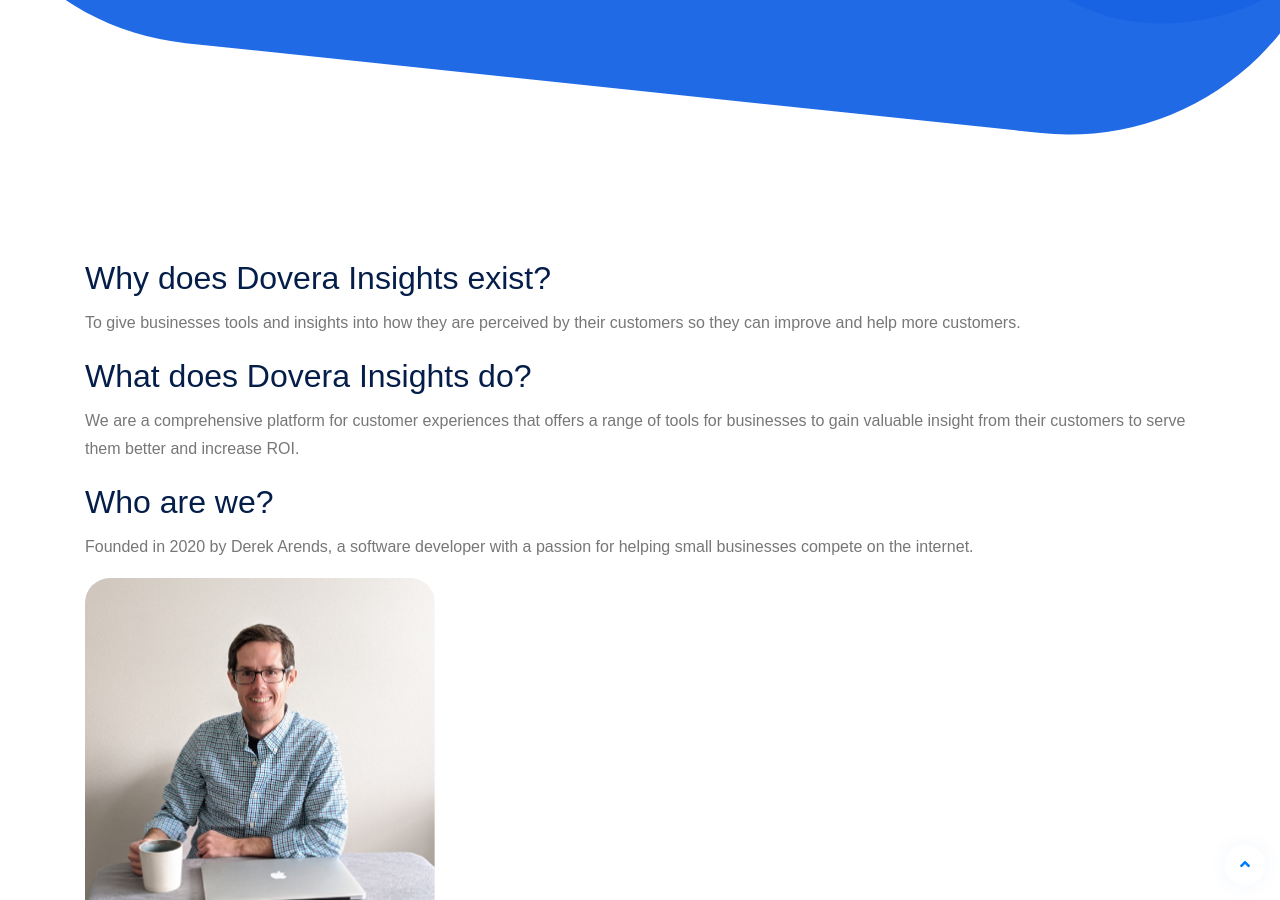
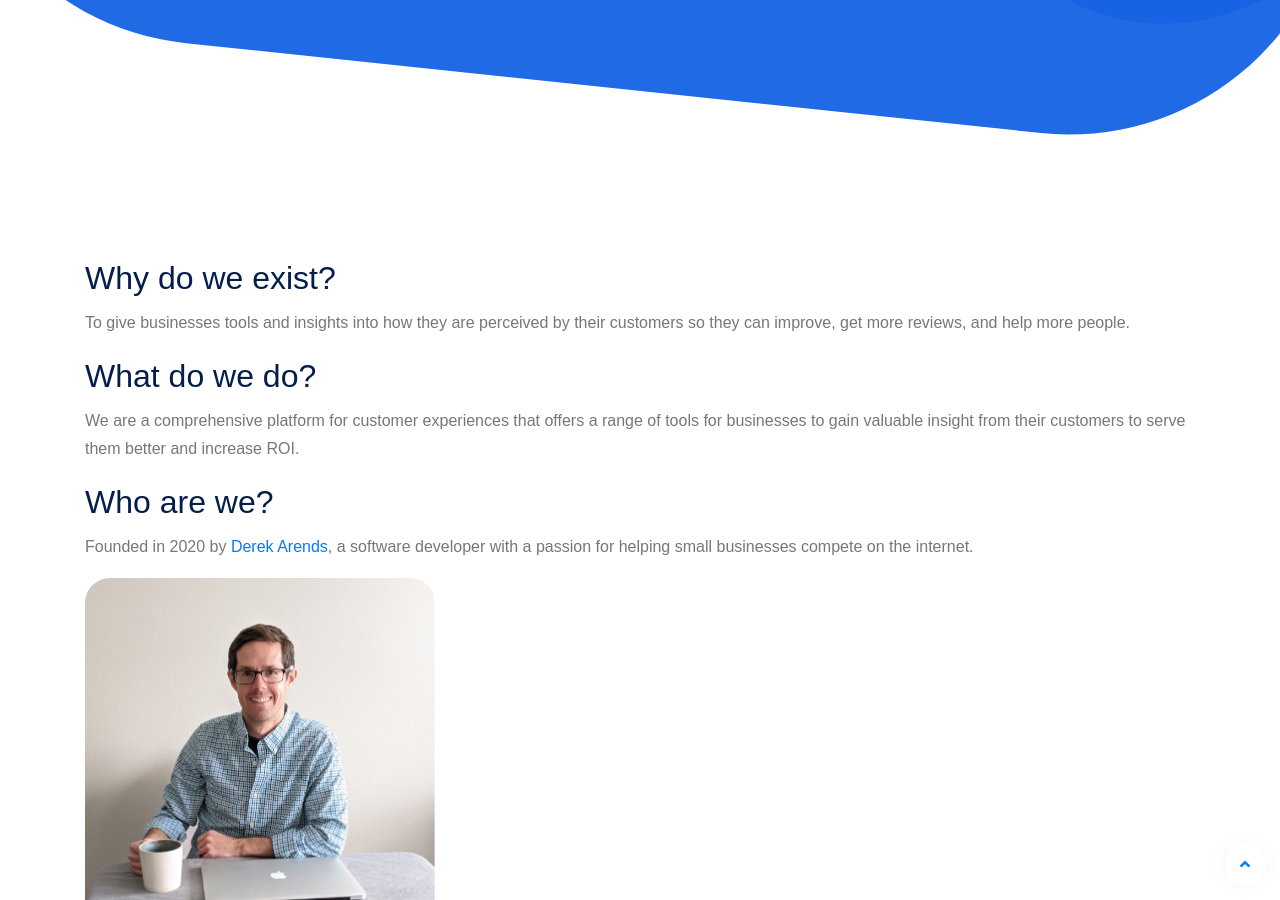
Before and after one commit to Dovera-Insights/dovera-insights, a Jekyll site: the page built from pages/about.html, in a window 1280 px wide and 900 px high, scrolled down 495 px. Built offline with Jekyll 4.4.1, drawn with Linux system fonts in a browser that asks for light colours; some web fonts are replaced; comment, search, counter and statistics services are not loaded.

Commit message:
adding faq, updating about

```diff
--- a/_config.yml
+++ b/_config.yml
@@ -13,7 +13,7 @@
 phone: "515-306-1641"
 address: "West Des Moines, IA, 50265"
 description: >- # this means to ignore newlines until "baseurl:"
-  Dovera Insights is a comprehensive platform for customer experience that offers a range of tools for businesses to gain valuable insight from customers to serve them better and increase the ROI.
+  Dovera Insights is a comprehensive platform for customer experiences that offers a range of tools for businesses to gain valuable insight from their customers to serve them better and increase ROI.
 baseurl: "" # the subpath of your site, e.g. /blog
 url: "https://doverainsights.com/" # the base hostname & protocol for your site, e.g. http://example.com
 app_url: "https://app.doverainsights.com"
--- a/_includes/request_demo.html
+++ b/_includes/request_demo.html
@@ -1,5 +1,5 @@
 <!-- ==================== Start Newsletter Area  ========================= -->
-<section class="newsletter-area bg-color1 p-b-130" id="demo">
+<section class="newsletter-area bg-color4 p-t-100 p-b-130" id="demo">
 <div class="container">
     <div class="newsletter-wrapper">
         <div class="row">
--- a/index.html
+++ b/index.html
@@ -9,3 +9,4 @@
 {% include pricing.html %}
 {% include blog_area.html %}
 {% include request_demo.html %}
+{% include faq.html %}
--- a/pages/about.html
+++ b/pages/about.html
@@ -5,18 +5,21 @@
 <div class="bg-color1 p-t-100 p-b-130">
   <div class="container">
     <div class="entry-content">
-        <h2>Why does Dovera Insights exist?</h2>
-        <p>To give businesses tools and insights into how they are perceived by their customers so they can improve and help more customers.</p>
+      <h2>Why do we exist?</h2>
+      <p>To give businesses tools and insights into how they are perceived by their customers so they can improve, get
+        more reviews, and help more people.</p>
 
-        <h2>What does Dovera Insights do?</h2>
-        <p>We are a comprehensive platform for customer experiences that offers a range of tools for businesses to gain valuable insight from their customers to serve them better and increase ROI.</p>
+      <h2>What do we do?</h2>
+      <p>We are a comprehensive platform for customer experiences that offers a range of tools for businesses to gain
+        valuable insight from their customers to serve them better and increase ROI.</p>
 
       <h2>Who are we?</h2>
-        <p>Founded in 2020 by Derek Arends, a software developer with a passion for helping small businesses compete on the internet.</p>
+      <p>Founded in 2020 by <a href="https://www.linkedin.com/in/derekarends">Derek Arends</a>, a software developer with a passion for helping small businesses compete on
+        the internet.</p>
 
       <div class="row">
         <div class="col-md-4 col-sm-6">
-              <img src="{{site.baseurl}}/assets/images/derek-profile.png" alt="Derek Arends" style="border-radius: 25px;"/>
+          <img src="{{site.baseurl}}/assets/images/derek-profile.png" alt="Derek Arends" style="border-radius: 25px;" />
         </div>
       </div>
     </div>
```
Also changed, not shown: _includes/faq.html (added, +19 -0 lines), _includes/blog_area.html (indentation only). Lines whose indentation alone changed are shown as unchanged.
